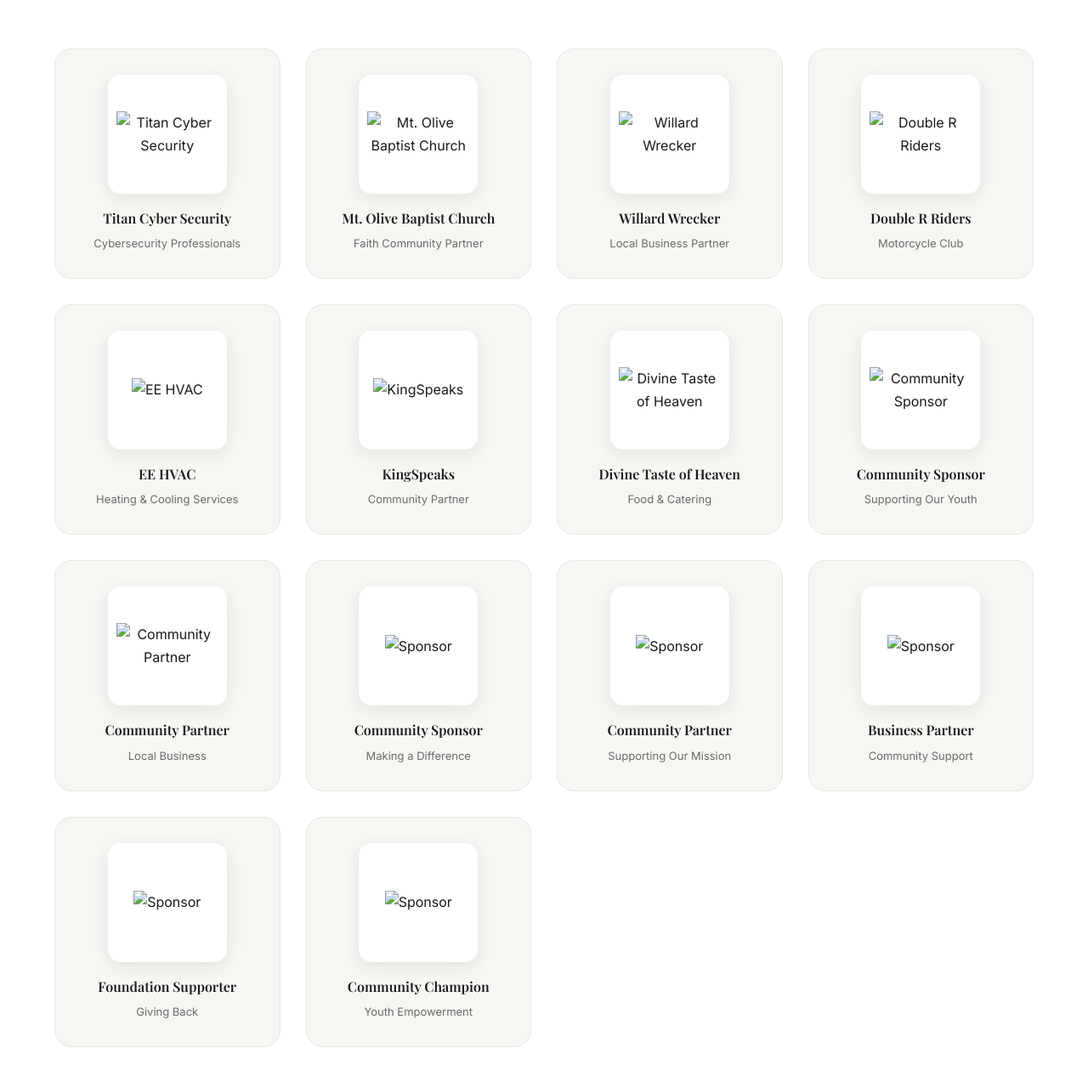
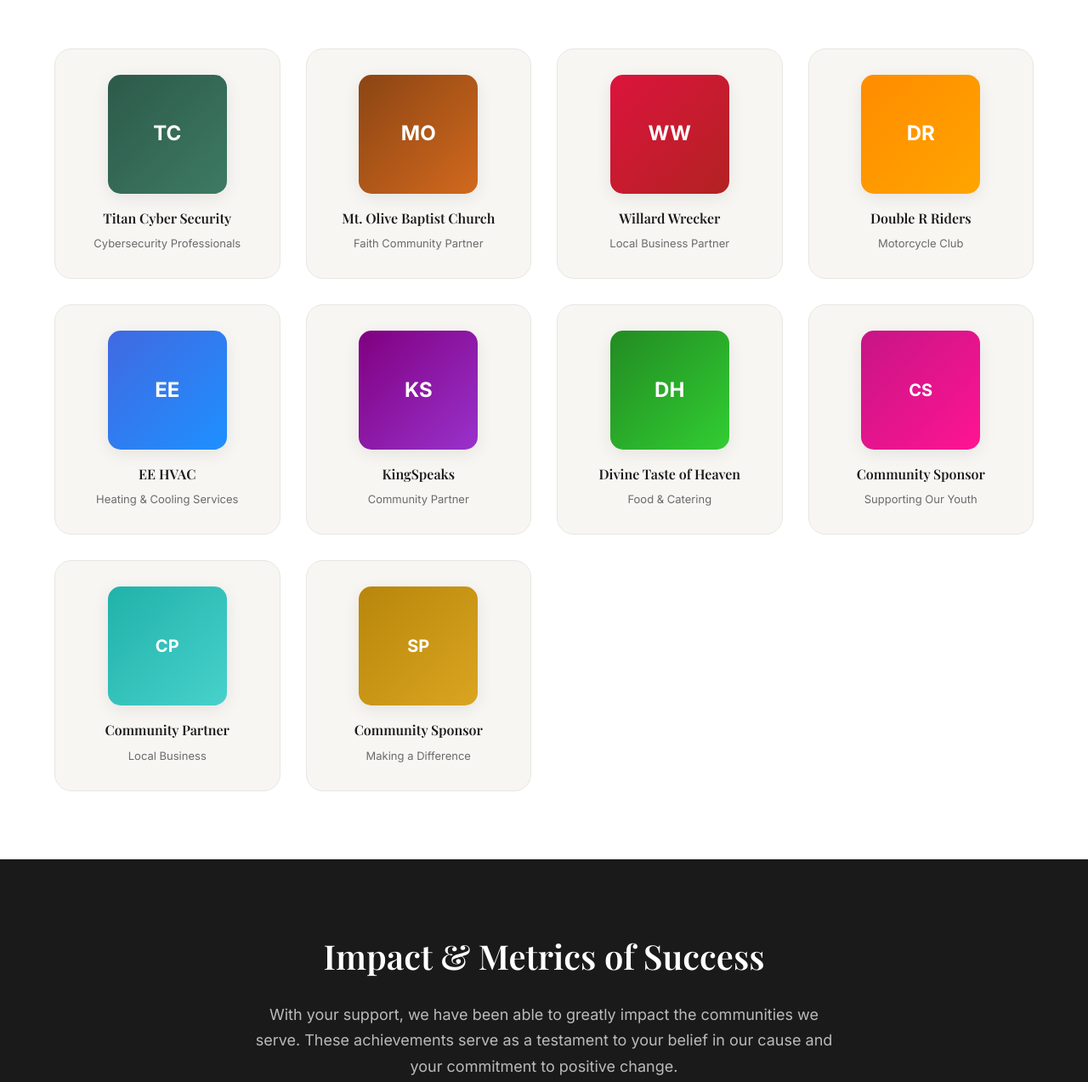
Before and after one commit to drick-alt/stacey-monts-foundation, a plain HTML site: page sponsors.html in a window 1280 px wide. Shown: the part 581-1854 px from the top of the page at 85% size. Drawn offline with nearby package versions, Linux system fonts and the light colour scheme.

Commit message:
Fix all broken image links - gallery and sponsors

```diff
--- a/sponsors.html
+++ b/sponsors.html
@@ -267,115 +267,63 @@
 
         <div class="sponsors-grid">
             <div class="sponsor-card">
-                <div class="sponsor-logo">
-                    <img src="Sponsors/Titan Logo.png" alt="Titan Cyber Security">
-                </div>
+                <div class="sponsor-logo" style="display: flex; align-items: center; justify-content: center; background: linear-gradient(135deg, var(--primary), var(--primary-light)); color: white; font-size: 24px; font-weight: 700;">TC</div>
                 <h3>Titan Cyber Security</h3>
                 <p>Cybersecurity Professionals</p>
             </div>
 
             <div class="sponsor-card">
-                <div class="sponsor-logo">
-                    <img src="Sponsors/mt-olive-baptist-church.jpg" alt="Mt. Olive Baptist Church">
-                </div>
+                <div class="sponsor-logo" style="display: flex; align-items: center; justify-content: center; background: linear-gradient(135deg, #8B4513, #D2691E); color: white; font-size: 24px; font-weight: 700;">MO</div>
                 <h3>Mt. Olive Baptist Church</h3>
                 <p>Faith Community Partner</p>
             </div>
 
             <div class="sponsor-card">
-                <div class="sponsor-logo">
-                    <img src="Sponsors/Willard Wrecker Logo.jpg" alt="Willard Wrecker">
-                </div>
+                <div class="sponsor-logo" style="display: flex; align-items: center; justify-content: center; background: linear-gradient(135deg, #DC143C, #B22222); color: white; font-size: 24px; font-weight: 700;">WW</div>
                 <h3>Willard Wrecker</h3>
                 <p>Local Business Partner</p>
             </div>
 
             <div class="sponsor-card">
-                <div class="sponsor-logo">
-                    <img src="Sponsors/DoubleRRiders.jpg" alt="Double R Riders">
-                </div>
+                <div class="sponsor-logo" style="display: flex; align-items: center; justify-content: center; background: linear-gradient(135deg, #FF8C00, #FFA500); color: white; font-size: 24px; font-weight: 700;">DR</div>
                 <h3>Double R Riders</h3>
                 <p>Motorcycle Club</p>
             </div>
 
             <div class="sponsor-card">
-                <div class="sponsor-logo">
-                    <img src="Sponsors/EEHVAC Logo.PNG" alt="EE HVAC">
-                </div>
+                <div class="sponsor-logo" style="display: flex; align-items: center; justify-content: center; background: linear-gradient(135deg, #4169E1, #1E90FF); color: white; font-size: 24px; font-weight: 700;">EE</div>
                 <h3>EE HVAC</h3>
                 <p>Heating & Cooling Services</p>
             </div>
 
             <div class="sponsor-card">
-                <div class="sponsor-logo">
-                    <img src="Sponsors/KingSpeaks Logo.JPEG" alt="KingSpeaks">
-                </div>
+                <div class="sponsor-logo" style="display: flex; align-items: center; justify-content: center; background: linear-gradient(135deg, #800080, #9932CC); color: white; font-size: 24px; font-weight: 700;">KS</div>
                 <h3>KingSpeaks</h3>
                 <p>Community Partner</p>
             </div>
 
             <div class="sponsor-card">
-                <div class="sponsor-logo">
-                    <img src="Sponsors/DivineTasteofHeaven Logo_edited.jpg" alt="Divine Taste of Heaven">
-                </div>
+                <div class="sponsor-logo" style="display: flex; align-items: center; justify-content: center; background: linear-gradient(135deg, #228B22, #32CD32); color: white; font-size: 24px; font-weight: 700;">DH</div>
                 <h3>Divine Taste of Heaven</h3>
                 <p>Food & Catering</p>
             </div>
 
             <div class="sponsor-card">
-                <div class="sponsor-logo">
-                    <img src="Sponsors/4258728800058860492.png" alt="Community Sponsor">
-                </div>
+                <div class="sponsor-logo" style="display: flex; align-items: center; justify-content: center; background: linear-gradient(135deg, #C71585, #FF1493); color: white; font-size: 20px; font-weight: 700;">CS</div>
                 <h3>Community Sponsor</h3>
                 <p>Supporting Our Youth</p>
             </div>
 
             <div class="sponsor-card">
-                <div class="sponsor-logo">
-                    <img src="Sponsors/123_2.jpeg" alt="Community Partner">
-                </div>
+                <div class="sponsor-logo" style="display: flex; align-items: center; justify-content: center; background: linear-gradient(135deg, #20B2AA, #48D1CC); color: white; font-size: 20px; font-weight: 700;">CP</div>
                 <h3>Community Partner</h3>
                 <p>Local Business</p>
             </div>
 
             <div class="sponsor-card">
-                <div class="sponsor-logo">
-                    <img src="Sponsors/IMG_7937.jpeg" alt="Sponsor">
-                </div>
+                <div class="sponsor-logo" style="display: flex; align-items: center; justify-content: center; background: linear-gradient(135deg, #B8860B, #DAA520); color: white; font-size: 20px; font-weight: 700;">SP</div>
                 <h3>Community Sponsor</h3>
                 <p>Making a Difference</p>
-            </div>
-
-            <div class="sponsor-card">
-                <div class="sponsor-logo">
-                    <img src="Sponsors/IMG_D366032E658A-1.jpeg" alt="Sponsor">
-                </div>
-                <h3>Community Partner</h3>
-                <p>Supporting Our Mission</p>
-            </div>
-
-            <div class="sponsor-card">
-                <div class="sponsor-logo">
-                    <img src="Sponsors/IMG_7321.jpeg" alt="Sponsor">
-                </div>
-                <h3>Business Partner</h3>
-                <p>Community Support</p>
-            </div>
-
-            <div class="sponsor-card">
-                <div class="sponsor-logo">
-                    <img src="Sponsors/IMG-5156.JPG" alt="Sponsor">
-                </div>
-                <h3>Foundation Supporter</h3>
-                <p>Giving Back</p>
-            </div>
-
-            <div class="sponsor-card">
-                <div class="sponsor-logo">
-                    <img src="Sponsors/IMG-5169.jpg" alt="Sponsor">
-                </div>
-                <h3>Community Champion</h3>
-                <p>Youth Empowerment</p>
             </div>
         </div>
     </section>
```
Also changed, not shown: gallery.html (+0 -36 lines).
